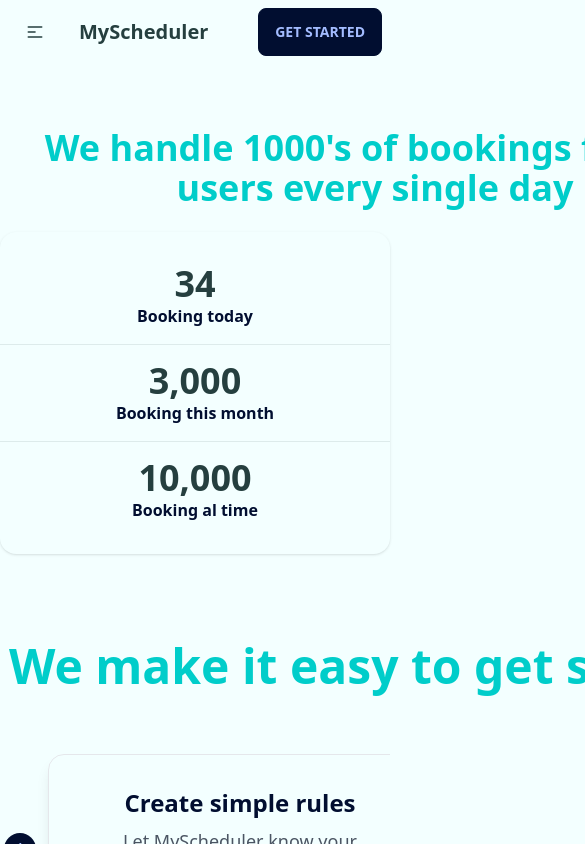
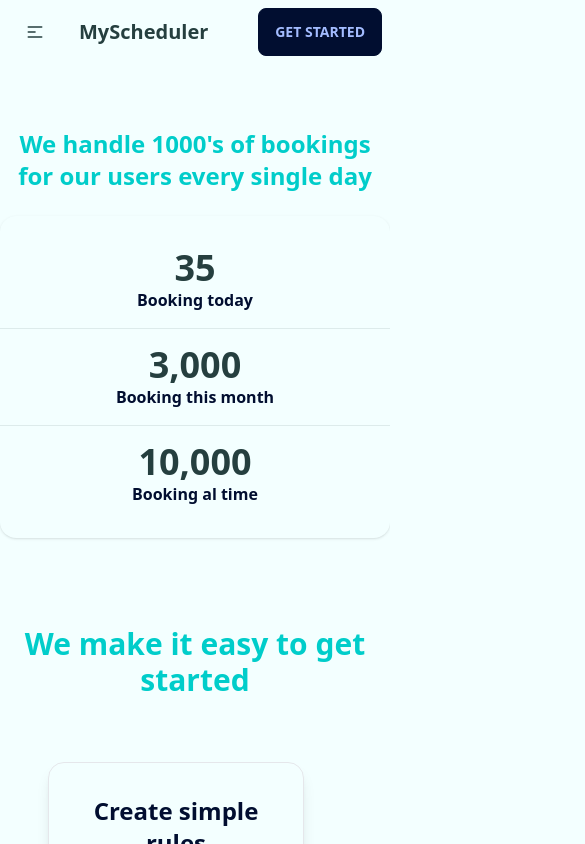
Before and after one commit to bmsani/Myscheduler, a React (Create React App) app: page / in a window 390 px wide. Shown: the top 844 px of the page, 585 px wide, since content can reach past the window. Built offline with nearby package versions, Linux system fonts and the light colour scheme.

Commit message:
mobile responsive done

```diff
--- a/src/Pages/Home/stat_section/Stat.tsx
+++ b/src/Pages/Home/stat_section/Stat.tsx
@@ -4,7 +4,7 @@ import CountUp from 'react-countup';
 const Stat = () => {
   return (
     <div className="py-16">
-      <h2 className="text-primary text-4xl font-semibold w-[750px] text-center mx-auto">
+      <h2 className="text-primary text-2xl lg:text-4xl font-semibold w-full lg:w-[750px] text-center mx-auto">
         We handle 1000's of bookings for our users every single day
       </h2>
       <div className="stats stats-vertical lg:stats-horizontal shadow w-full py-4 my-6">
--- a/src/Pages/Home/steps_section/Steps.tsx
+++ b/src/Pages/Home/steps_section/Steps.tsx
@@ -3,12 +3,12 @@ import React from "react";
 const Steps = () => {
   return (
     <div className="pb-16">
-      <h2 className="text-primary text-5xl font-bold w-[750px] text-center mx-auto pb-16">
+      <h2 className="text-primary text-3xl lg:text-5xl font-bold w-full lg:w-[750px] text-center mx-auto pb-16 px-2">
         We make it easy to get started
       </h2>
       <ul className="steps steps-vertical lg:steps-horizontal w-full">
         <li className="step step-neutral">
-          <div className="card w-96 text-neutral border shadow-lg">
+          <div className="card w-64 lg:w-96 text-neutral border shadow-lg">
             <div className="card-body items-center text-center">
               <h2 className="card-title text-2xl font-semibold">Create simple rules</h2>
               <p className="text-lg text-gray-600">
@@ -19,7 +19,7 @@ const Steps = () => {
           </div>
         </li>
         <li className="step step-neutral">
-          <div className="card w-96 h-full text-neutral border shadow-lg">
+          <div className="card w-64 lg:w-96 h-full text-neutral border shadow-lg">
             <div className="card-body items-center text-center">
               <h2 className="card-title text-2xl font-semibold">Share your link</h2>
               <p className="text-lg text-gray-600">Send guests your Calendly link or embed it on your website.</p>
@@ -27,7 +27,7 @@ const Steps = () => {
           </div>
         </li>
         <li className="step step-neutral">
-          <div className="card w-96 h-full text-neutral border shadow-lg">
+          <div className="card w-64 lg:w-96 h-full text-neutral border shadow-lg">
             <div className="card-body items-center text-center">
               <h2 className="card-title text-2xl font-semibold">Get booked</h2>
               <p className="text-lg text-gray-600">They pick a time and the event is added to your calendar.</p>
```
